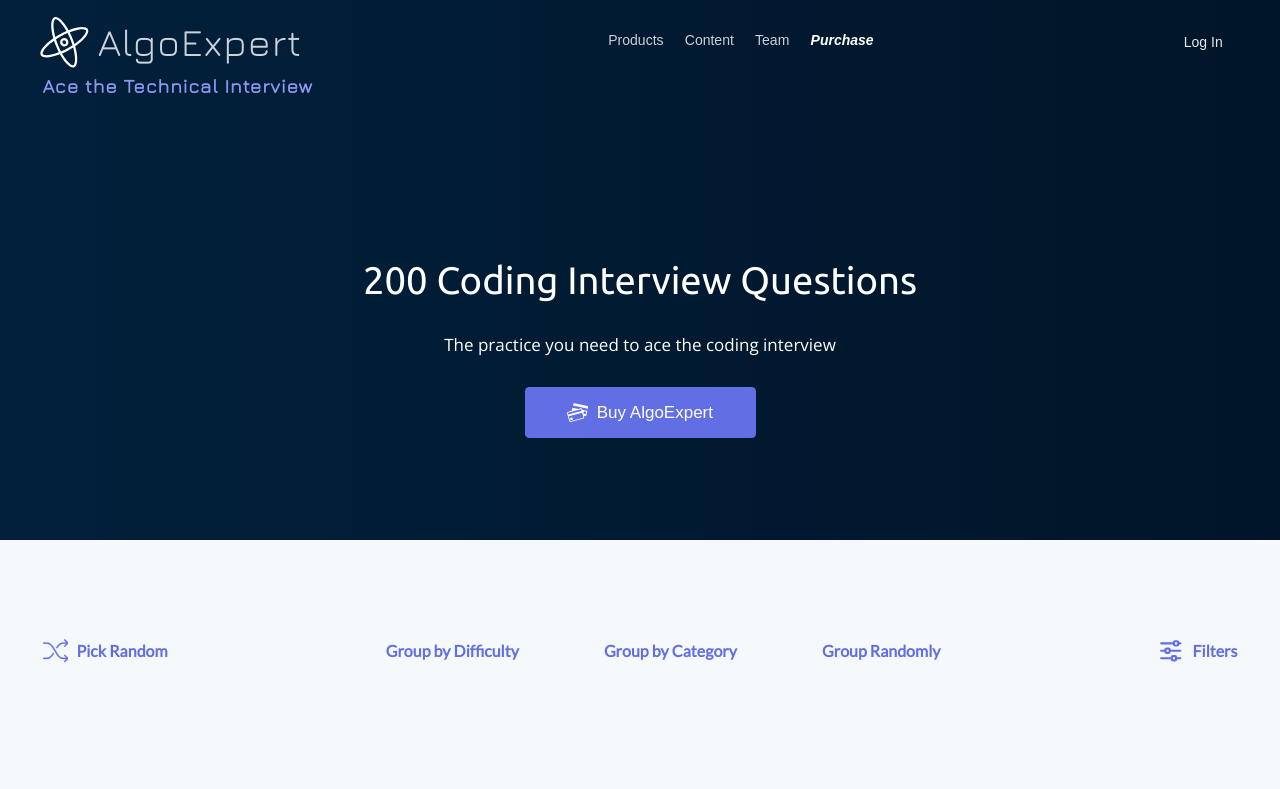
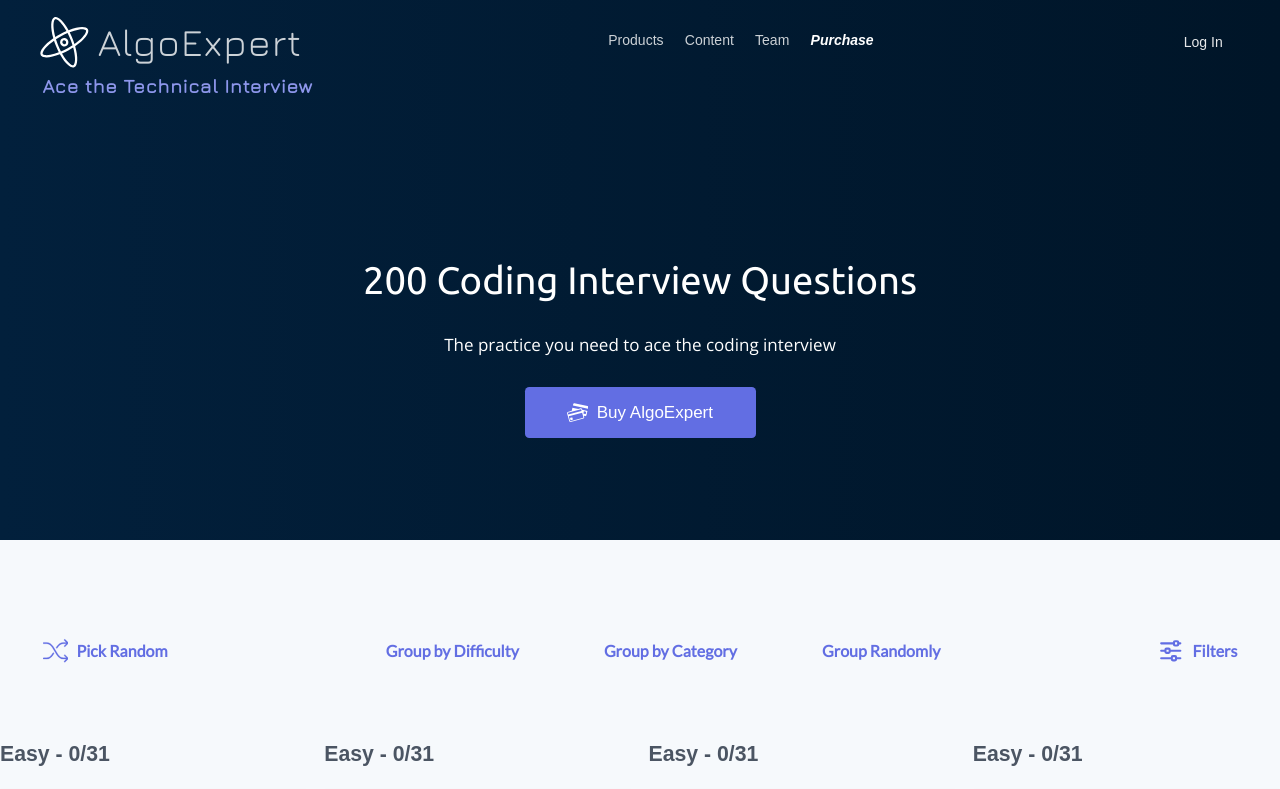
Before and after one commit to ntyankah/algoexpert-frontend, a Next.js app: page /questions in a window 1280 px wide. Shown: the top 789 px of the page. Built offline with nearby package versions, Linux system fonts and the light colour scheme.

Commit message:
adjsut filter section spacing

```diff
--- a/app/questions/sections/Filter.tsx
+++ b/app/questions/sections/Filter.tsx
@@ -10,7 +10,7 @@
 export default function Filter() {
     const [isExpanded, setIsExpanded] = useState(false);
   return (
-    <div className='my-20'>
+    <div className='mt-20'>
         <div className="container mx-auto">
             <div className='flex justify-between items-center mb-5'>
                 <div>
@@ -31,7 +31,7 @@
                     </Button>
                 </div>
             </div>
-            <div className={`flex justify-center space-x-5 mt-16 transition-all duration-200 overflow-hidden id-filters ${isExpanded? 'h-10': 'h-0'}`}>
+            <div className={`flex justify-center space-x-5 transition-all duration-200 overflow-hidden id-filters ${isExpanded? 'h-10 mt-16 mb-10': 'h-0'}`}>
                 <div className='bg-white rounded overflow-clip flex'>
                     <button className='flex justify-center items-center gap-2 hover:bg-[#ddd] px-2 py-0 transition duration-200'>
                         <ColoredBall type='success'/>
```
